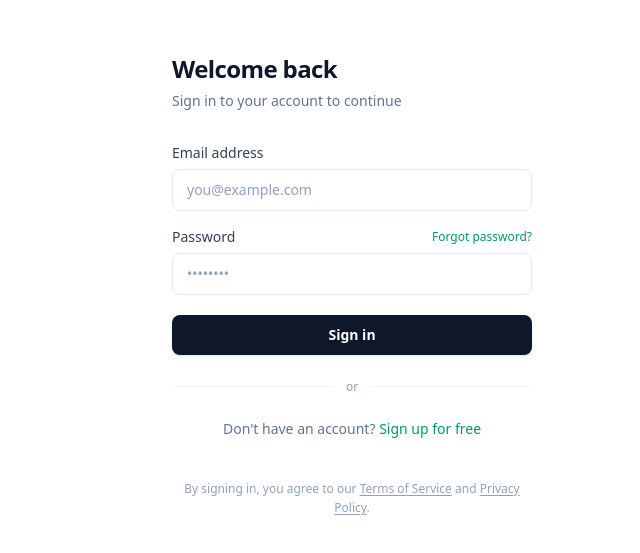
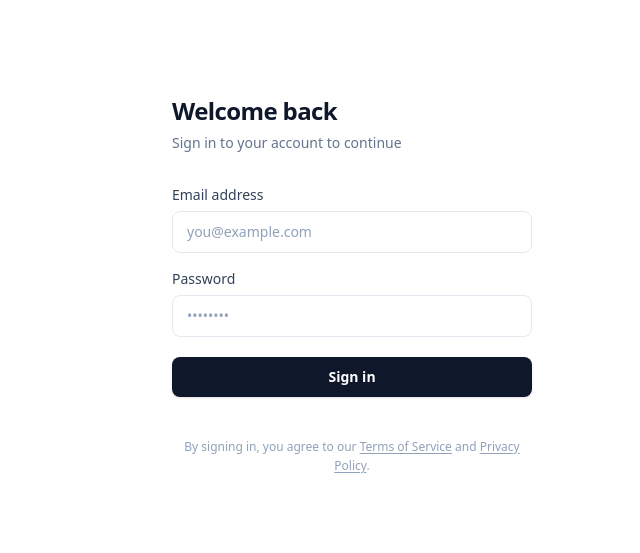
Before and after one commit to Tobi-Oyedele/creator-analytics-dashboard, a Next.js app: page /login in a window 1280 px wide. Shown: the part 115-668 px from the top of the page, without its empty margins (640-1280 px from the left). Built offline with nearby package versions, Linux system fonts and the light colour scheme.

Commit message:
fix: remove forgot password & sign up links, correct tailwind classes

```diff
--- a/app/login/page.tsx
+++ b/app/login/page.tsx
@@ -53,7 +53,7 @@ export default function LoginPage() {
       <div className="hidden lg:flex lg:w-[52%] xl:w-[55%] bg-slate-950 relative overflow-hidden flex-col justify-between p-12 animate-fade-in">
         {/* Ambient glows */}
         <div className="pointer-events-none absolute inset-0">
-          <div className="absolute -top-32 -right-32 w-[480px] h-[480px] rounded-full bg-emerald-500/15 blur-3xl" />
+          <div className="absolute -top-32 -right-32 w-120 h-120 rounded-full bg-emerald-500/15 blur-3xl" />
           <div className="absolute bottom-0 -left-24 w-80 h-80 rounded-full bg-emerald-600/10 blur-3xl" />
         </div>
 
@@ -119,7 +119,7 @@ export default function LoginPage() {
               },
             ].map(({ d, label }) => (
               <li key={label} className="flex items-center gap-3">
-                <div className="w-8 h-8 rounded-lg bg-white/8 border border-white/10 flex items-center justify-center flex-shrink-0">
+                <div className="w-8 h-8 rounded-lg bg-white/8 border border-white/10 flex items-center justify-center shrink-0">
                   <svg
                     className="w-4 h-4 text-emerald-400"
                     fill="none"
@@ -156,11 +156,12 @@ export default function LoginPage() {
               ))}
             </div>
             <p className="text-slate-300 text-sm leading-relaxed">
-              &ldquo;CreatorAnalytics helped me understand what content resonates
-              most. My engagement rate doubled in just 3 months.&rdquo;
+              &ldquo;CreatorAnalytics helped me understand what content
+              resonates most. My engagement rate doubled in just 3
+              months.&rdquo;
             </p>
             <div className="flex items-center gap-2.5">
-              <div className="w-8 h-8 rounded-full bg-gradient-to-br from-emerald-400 to-teal-500 flex items-center justify-center flex-shrink-0">
+              <div className="w-8 h-8 rounded-full bg-linear-to-br from-emerald-400 to-teal-500 flex items-center justify-center shrink-0">
                 <span className="text-white text-xs font-bold">AK</span>
               </div>
               <div>
@@ -178,7 +179,7 @@ export default function LoginPage() {
 
       {/* ── Right form panel ── */}
       <div className="flex-1 flex flex-col items-center justify-center px-6 py-16 sm:px-10 bg-white">
-        <div className="w-full max-w-[360px] animate-slide-up">
+        <div className="w-full max-w-90 animate-slide-up">
           {/* Mobile-only logo */}
           <div className="lg:hidden flex items-center gap-2.5 mb-10">
             <div className="w-8 h-8 rounded-xl bg-emerald-500 flex items-center justify-center shadow-md shadow-emerald-400/30">
@@ -250,9 +251,6 @@ export default function LoginPage() {
                 >
                   Password
                 </label>
-                <span className="text-xs font-medium text-emerald-600 cursor-pointer hover:text-emerald-700 transition-colors">
-                  Forgot password?
-                </span>
               </div>
               <input
                 type="password"
@@ -309,21 +307,6 @@ export default function LoginPage() {
             </button>
           </form>
 
-          {/* Divider */}
-          <div className="flex items-center gap-3 my-6">
-            <div className="flex-1 h-px bg-slate-100" />
-            <span className="text-xs text-slate-400">or</span>
-            <div className="flex-1 h-px bg-slate-100" />
-          </div>
-
-          {/* Sign-up prompt */}
-          <p className="text-center text-sm text-slate-500">
-            Don&apos;t have an account?{" "}
-            <span className="font-medium text-emerald-600 cursor-pointer hover:text-emerald-700 transition-colors">
-              Sign up for free
-            </span>
-          </p>
-
           {/* Footer note */}
           <p className="mt-10 text-center text-xs text-slate-400 leading-relaxed">
             By signing in, you agree to our{" "}
--- a/lib/schema/loginSchema.ts
+++ b/lib/schema/loginSchema.ts
@@ -3,7 +3,9 @@ import z from "zod";
 export const emailSchema = z
   .string()
   .min(1, "Email is required")
-  .email("Enter a valid email address")
+  .refine((val) => /^[^\s@]+@[^\s@]+\.[^\s@]+$/.test(val), {
+    message: "Enter a valid email address",
+  })
   .transform((email) => email.trim().toLowerCase());
 
 export const passwordSchema = z
```
